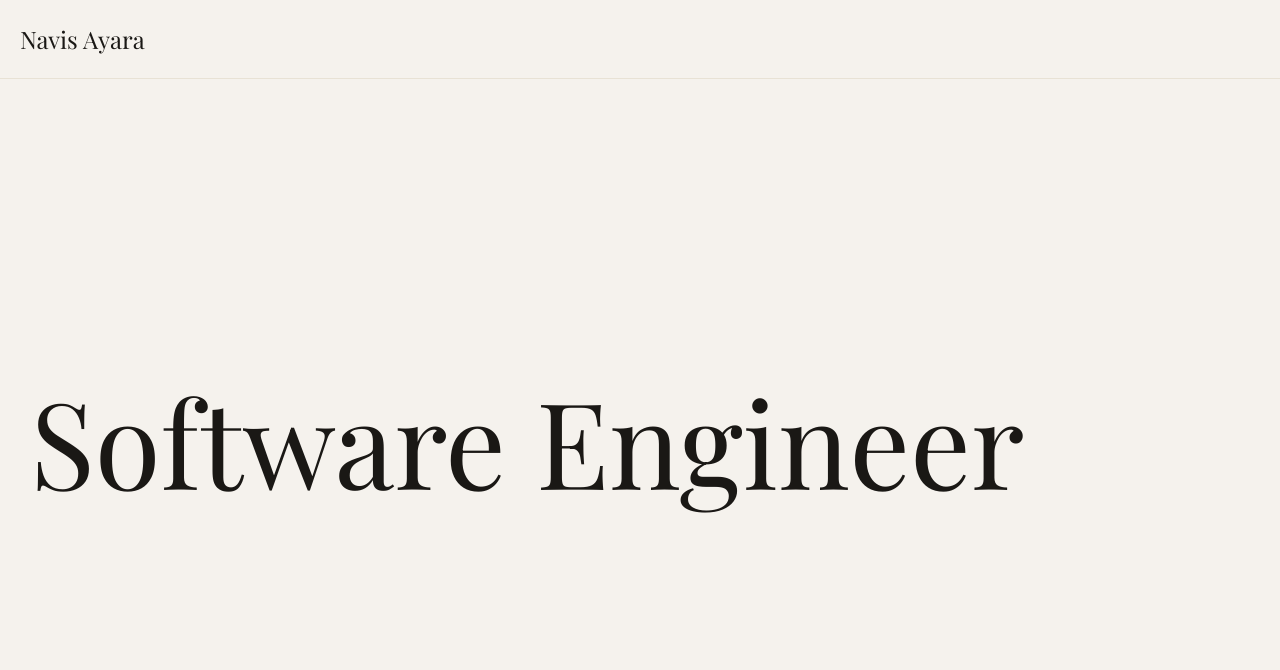
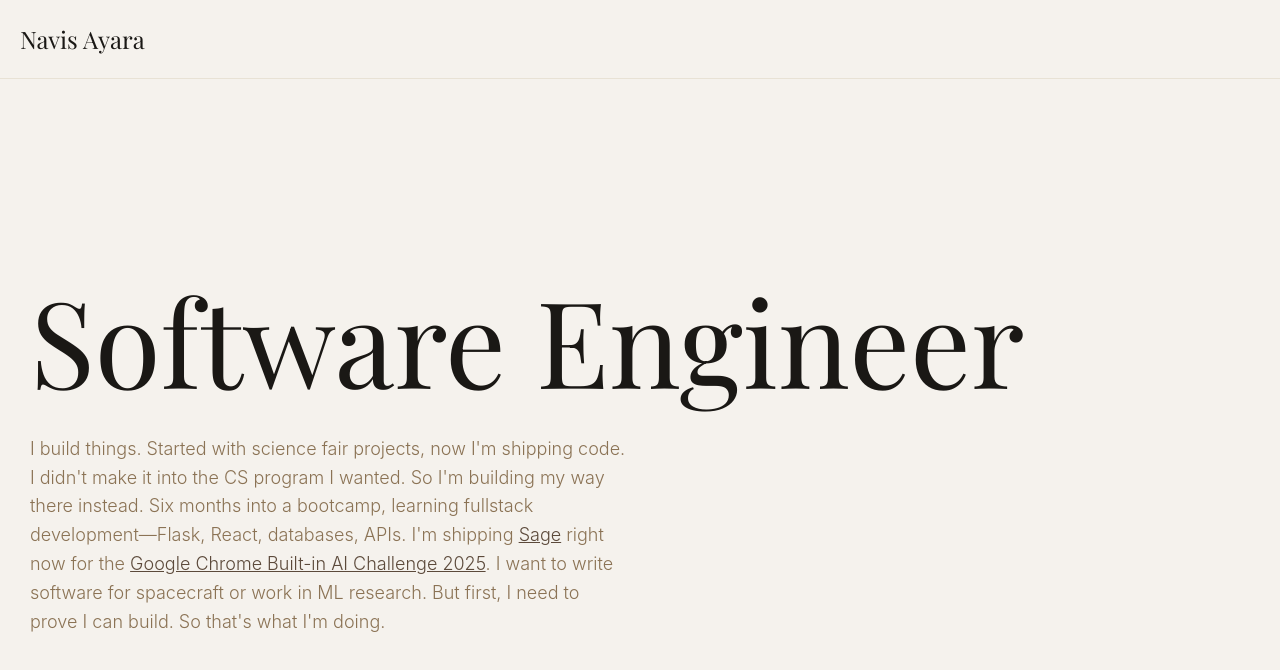
Before and after one commit to Navis-Ayara/navisayara, a website: page index.html in a window 1280 px wide. Drawn offline with nearby package versions, Linux system fonts and the light colour scheme; a web font is replaced by a local one.

Commit message:
adds hero subtext

```diff
--- a/index.html
+++ b/index.html
@@ -15,8 +15,8 @@
     <main>
         <div class="hero">
             <h1>Software Engineer</h1>
-            <p class="hero-subtext">
-
+            <p class="hero-subtext">  <!--update after milestone-->
+                I build things. Started with science fair projects, now I'm shipping code. I didn't make it into the CS program I wanted. So I'm building my way there instead. Six months into a bootcamp, learning fullstack development—Flask, React, databases, APIs. I'm shipping <a href="https://github.com/Navis-Ayara/Sage" target="_blank">Sage</a> right now for the <a href="https://googlechromeai2025.devpost.com/" target="_blank">Google Chrome Built-in AI Challenge 2025</a>. I want to write software for spacecraft or work in ML research. But first, I need to prove I can build. So that's what I'm doing.
             </p>
         </div>
     </main>
--- a/style.css
+++ b/style.css
@@ -40,6 +40,10 @@ h1 {
 
 }
 
+a {
+    color: var(--dark-brown);
+}
+
 main {
     height: 100%;
     width: 100%;
```
